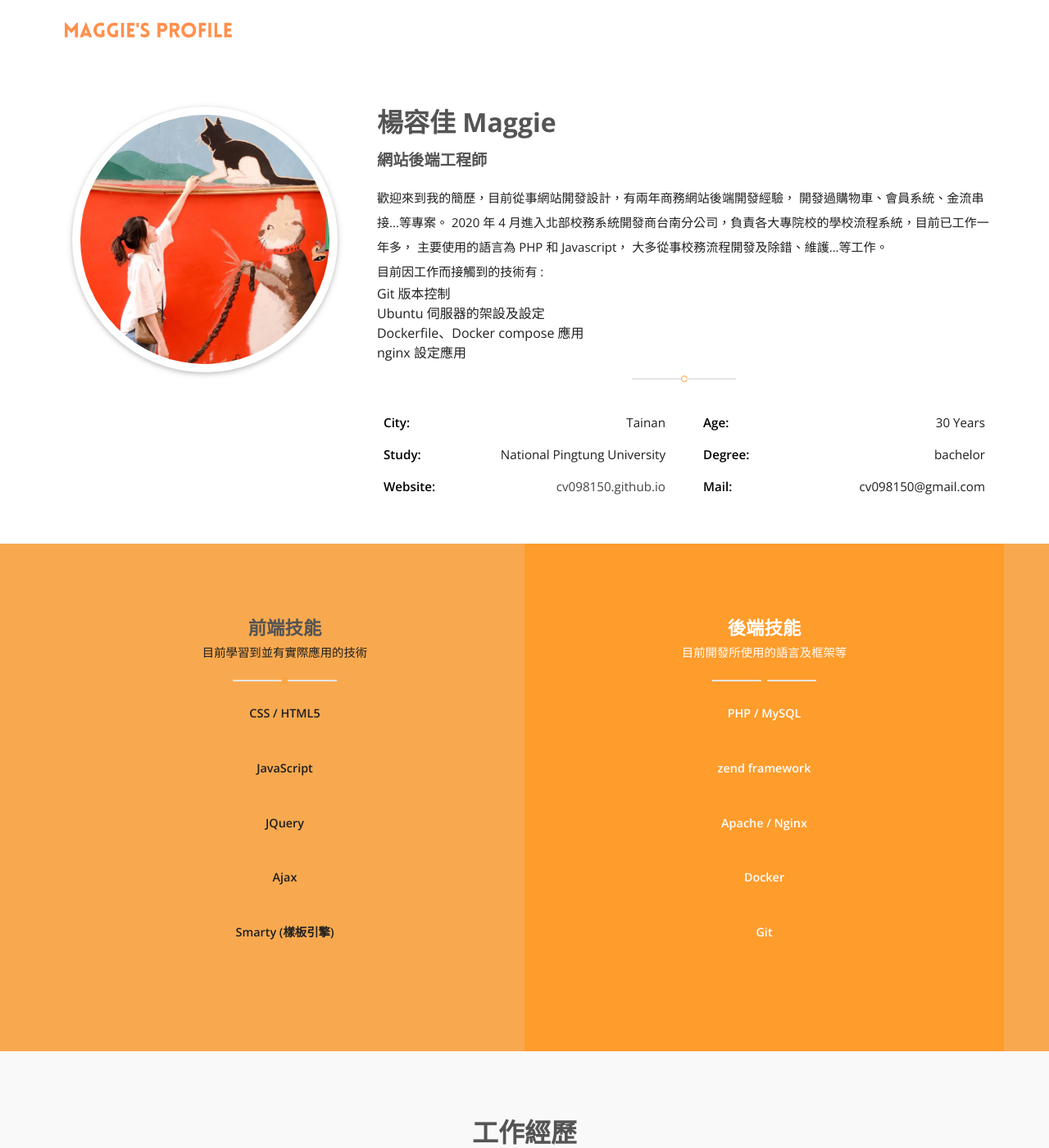
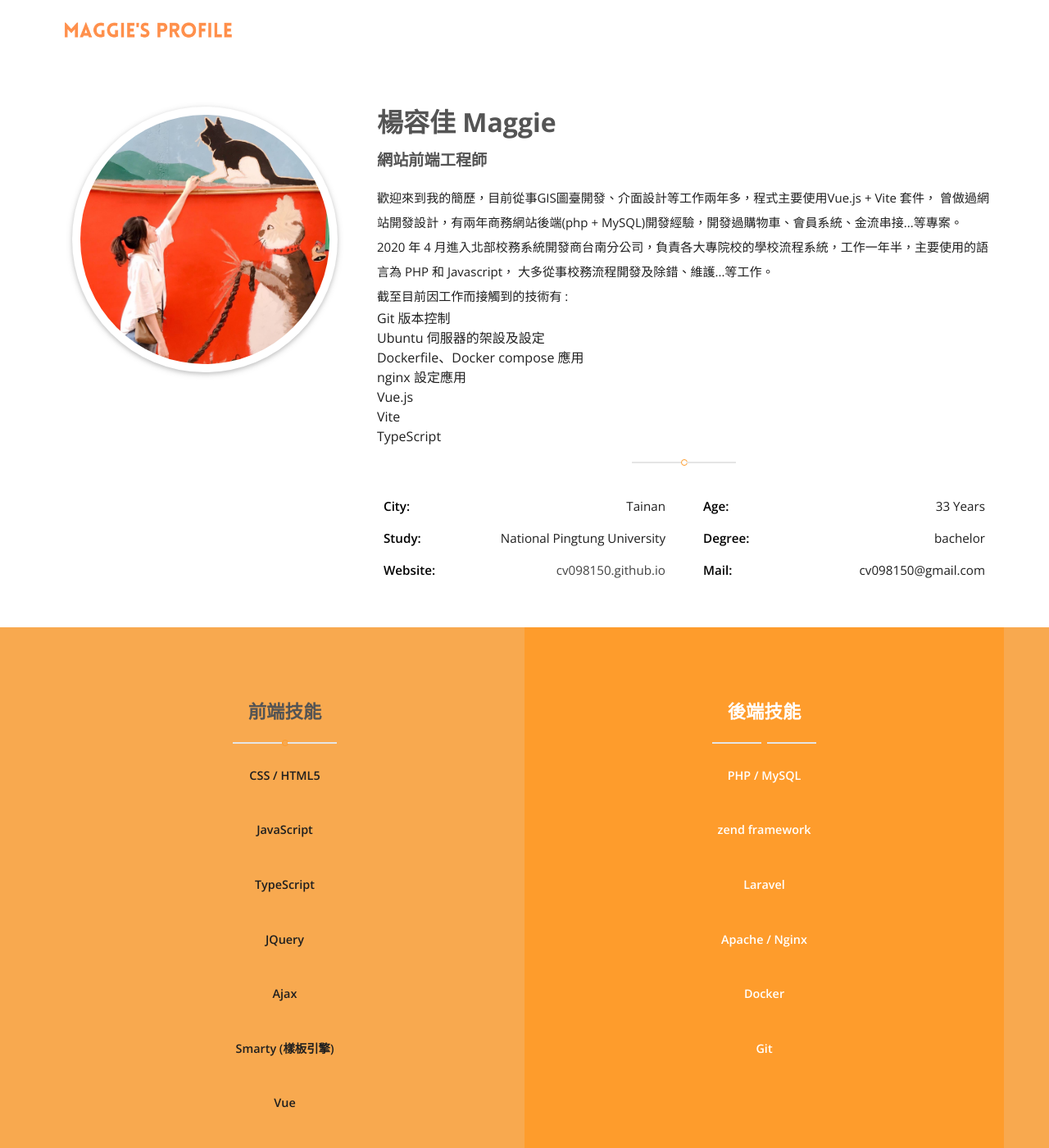
Before and after one commit to cv098150/cv098150.github.io, a Jekyll site: the page built from index.html, in a window 1280 px wide and 1400 px high. Shown: the whole window at 82% size. Built offline with Jekyll 4.4.1, drawn with Linux system fonts in a browser that asks for light colours; some of the changed text lies outside the part shown.

Commit message:
fix - 簡介更新

```diff
--- a/index.html
+++ b/index.html
@@ -14,18 +14,20 @@ title: Home
             </div>
             <div class="detail-col col-md-8">
                 <h2>楊容佳 Maggie</h2>
-                <h6>網站後端工程師</h6>
-                <p>歡迎來到我的簡歷，目前從事網站開發設計，有兩年商務網站後端開發經驗，
-                    開發過購物車、會員系統、金流串接...等專案。
-                    2020 年 4 月進入北部校務系統開發商台南分公司，負責各大專院校的學校流程系統，目前已工作一年多，
-                    主要使用的語言為 PHP 和 Javascript，
+                <h6>網站前端工程師</h6>
+                <p>歡迎來到我的簡歷，目前從事GIS圖臺開發、介面設計等工作兩年多，程式主要使用Vue.js + Vite 套件，
+                    曾做過網站開發設計，有兩年商務網站後端(php + MySQL)開發經驗，開發過購物車、會員系統、金流串接...等專案。
+                    2020 年 4 月進入北部校務系統開發商台南分公司，負責各大專院校的學校流程系統，工作一年半，主要使用的語言為 PHP 和 Javascript，
                     大多從事校務流程開發及除錯、維護...等工作。<br>
-                    目前因工作而接觸到的技術有 :<br>
+                    截至目前因工作而接觸到的技術有 :<br>
                 <ol>
                     <li>Git 版本控制</li>
                     <li>Ubuntu 伺服器的架設及設定</li>
                     <li>Dockerfile、Docker compose 應用</li>
                     <li>nginx 設定應用</li>
+                    <li>Vue.js</li>
+                    <li>Vite</li>
+                    <li>TypeScript</li>
                 </ol>
                 </p>
                 <div class="heading-line"></div>
@@ -43,7 +45,7 @@ title: Home
                     <div class="col-md-6 col-12">
                         <div class="info-list">
                             <ul>
-                                <li><span>Age:</span>30 Years</li>
+                                <li><span>Age:</span>33 Years</li>
                                 <li><span>Degree:</span>bachelor</li>
                                 <li><span>Mail:</span>cv098150@gmail.com</li>
                             </ul>
@@ -69,7 +71,6 @@ title: Home
             <div class="col-md-6 skii-div tech-skill">
                 <div class="title">
                     <h2>前端技能</h2>
-                    <p>目前學習到並有實際應用的技術</p>
                 </div>
 
                 <div class="heading-line"></div>
@@ -81,22 +82,31 @@ title: Home
                         <label for="">JavaScript</label>
                     </li>
                     <li>
+                        <label for="">TypeScript</label>
+                    </li>
+                    <li>
                         <label for="">JQuery</label>
                     </li>
                     <li>
                         <label for="">Ajax</label>
                     </li>
-
                     <li>
                         <label for="">Smarty (樣板引擎)</label>
                     </li>
-
+                    <li>
+                        <label for="">Vue</label>
+                    </li>
+                    <li>
+                        <label for="">Vite</label>
+                    </li>
+                    <li>
+                        <label for="">nmp</label>
+                    </li>
                 </ul>
             </div>
             <div class="col-md-6 skii-div pro-skill">
                 <div class="title">
                     <h2>後端技能</h2>
-                    <p>目前開發所使用的語言及框架等</p>
                 </div>
 
                 <div class="heading-line"></div>
@@ -108,12 +118,14 @@ title: Home
                         <label for="">zend framework</label>
                     </li>
                     <li>
+                        <label for="">Laravel</label>
+                    </li>
+                    <li>
                         <label for="">Apache / Nginx</label>
                     </li>
                     <li>
                         <label for="">Docker</label>
                     </li>
-
                     <li>
                         <label for="">Git</label>
                     </li>
```
Also changed, not shown: other parts of index.html (+1 -1 lines).
